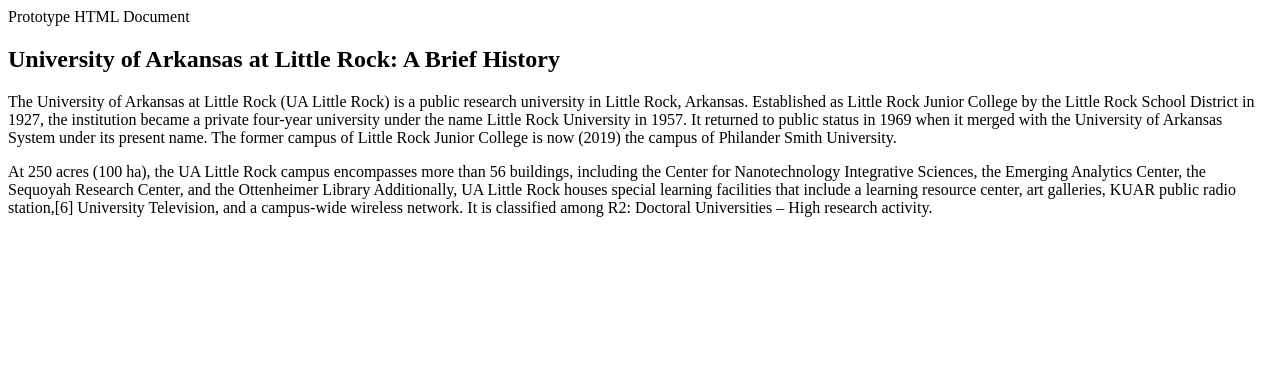
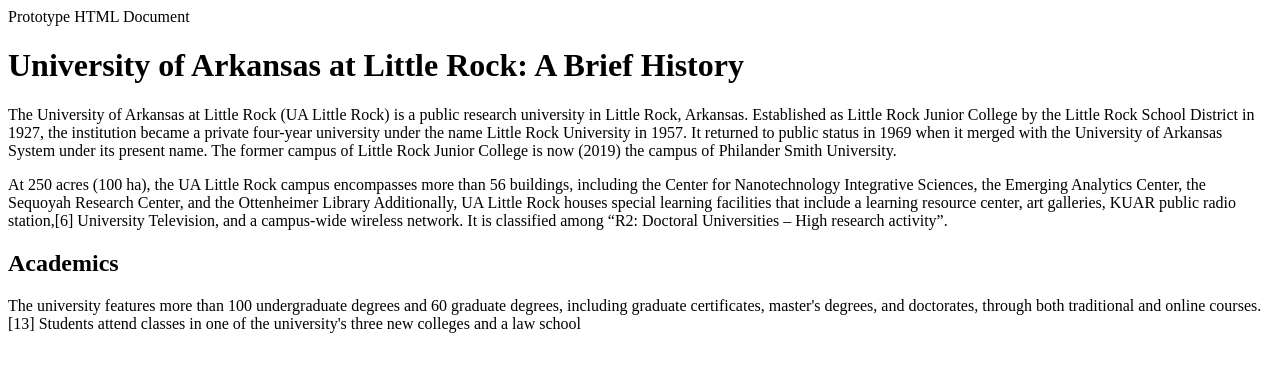
Before and after one commit to KatelynC-lab/ifsc-1310, a plain HTML site: page prototype/index.html in a window 1280 px wide. Drawn offline with Linux system fonts and the light colour scheme.

Commit message:
new text and quote

```diff
--- a/prototype/index.html
+++ b/prototype/index.html
@@ -7,9 +7,12 @@
     <body>
         <main>
             <header>
-                <h2>University of Arkansas at Little Rock: A Brief History</h2>
+                <h1>University of Arkansas at Little Rock: A Brief History</h1>
                 <p>The University of Arkansas at Little Rock (UA Little Rock) is a public research university in Little Rock, Arkansas. Established as Little Rock Junior College by the Little Rock School District in 1927, the institution became a private four-year university under the name Little Rock University in 1957. It returned to public status in 1969 when it merged with the University of Arkansas System under its present name. The former campus of Little Rock Junior College is now (2019) the campus of Philander Smith University.</p>
-                <p>At 250 acres (100 ha), the UA Little Rock campus encompasses more than 56 buildings, including the Center for Nanotechnology Integrative Sciences, the Emerging Analytics Center, the Sequoyah Research Center, and the Ottenheimer Library Additionally, UA Little Rock houses special learning facilities that include a learning resource center, art galleries, KUAR public radio station,[6] University Television, and a campus-wide wireless network. It is classified among <quote>R2: Doctoral Universities – High research activity</quote>.</p>
+                <p>At 250 acres (100 ha), the UA Little Rock campus encompasses more than 56 buildings, including the Center for Nanotechnology Integrative Sciences, the Emerging Analytics Center, the Sequoyah Research Center, and the Ottenheimer Library Additionally, UA Little Rock houses special learning facilities that include a learning resource center, art galleries, KUAR public radio station,[6] University Television, and a campus-wide wireless network. It is classified among <q>R2: Doctoral Universities – High research activity</q>.</p>
+
+                <h2>Academics</h2>
+                <p>The university features more than 100 undergraduate degrees and 60 graduate degrees, including graduate certificates, master's degrees, and doctorates, through both traditional and online courses.[13] Students attend classes in one of the university's three new colleges and a law school</p>
 
             </header>
         </main>
```
